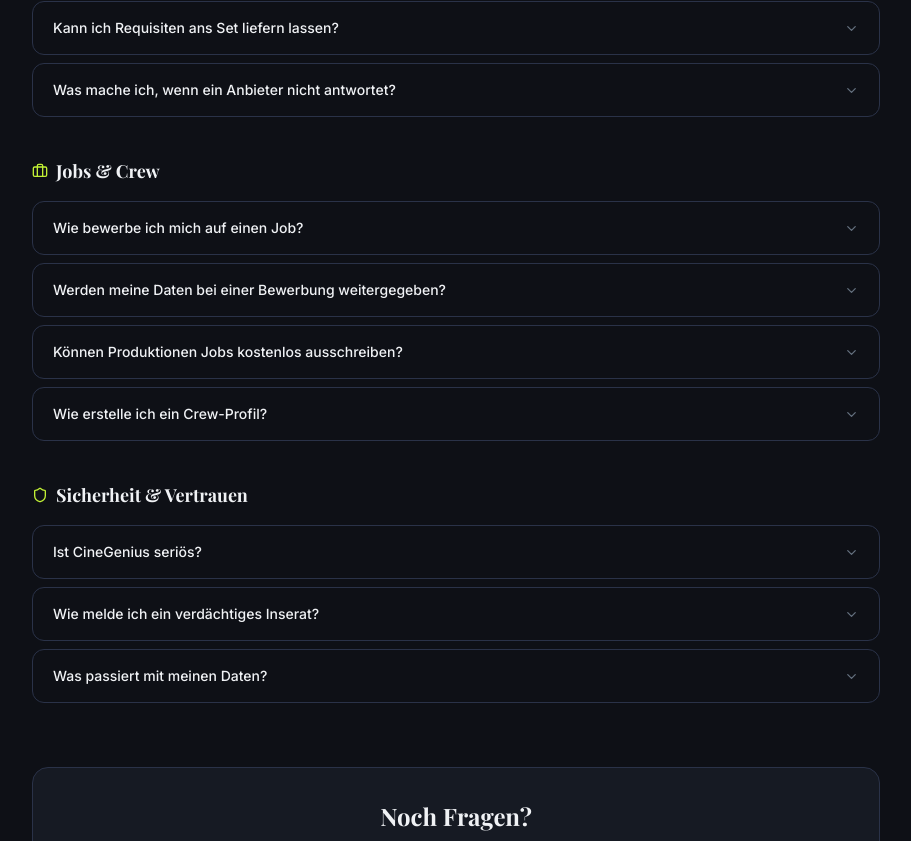
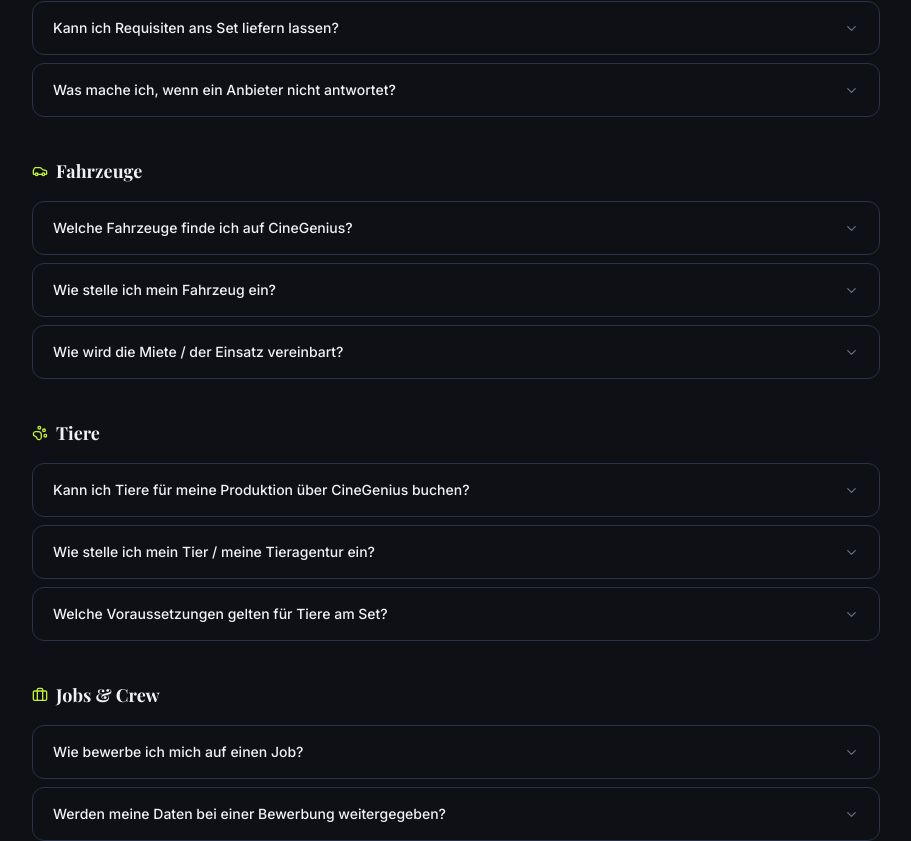
Before and after one commit to Cinegenius/Cinegenius, a Next.js app: page /help in a window 1280 px wide. Shown: the part 1240-2081 px from the top of the page, without its empty margins (184-1095 px from the left). Built offline with nearby package versions, Linux system fonts and the light colour scheme; no server answers.

Commit message:
update help center: add Tiere + Fahrzeuge sections, mention Tiere in platform description

```diff
--- a/app/help/page.tsx
+++ b/app/help/page.tsx
@@ -2,7 +2,7 @@
 
 import { useState } from "react";
 import Link from "next/link";
-import { Search, ChevronDown, ChevronUp, MessageSquare, Mail, BookOpen, MapPin, Package, Briefcase, Shield } from "lucide-react";
+import { Search, ChevronDown, ChevronUp, MessageSquare, Mail, BookOpen, MapPin, Package, Briefcase, Shield, Car, PawPrint } from "lucide-react";
 
 const categories = [
   {
@@ -11,7 +11,7 @@ const categories = [
     items: [
       {
         q: "Was ist CineGenius?",
-        a: "CineGenius ist der kostenlose Marktplatz für die Film- und Medienbranche im DACH-Raum. Du findest hier Locations, Crew & Talente, Requisiten, Equipment, Fahrzeuge und offene Jobs — alles an einem Ort, direkt ohne Vermittlungsagentur.",
+        a: "CineGenius ist der kostenlose Marktplatz für die Film- und Medienbranche im DACH-Raum. Du findest hier Locations, Crew & Talente, Requisiten, Equipment, Fahrzeuge, Tiere für Produktionen und offene Jobs — alles an einem Ort, direkt ohne Vermittlungsagentur.",
       },
       {
         q: "Brauche ich ein Konto zum Stöbern?",
@@ -60,6 +60,42 @@ const categories = [
       {
         q: "Was mache ich, wenn ein Anbieter nicht antwortet?",
         a: "Wenn du innerhalb von 2–3 Tagen keine Antwort erhältst, kannst du es nochmals versuchen oder einen anderen Anbieter kontaktieren. Du kannst uns auch unter support@cinegenius.co melden, wenn ein Inserat veraltet oder inaktiv wirkt.",
+      },
+    ],
+  },
+  {
+    icon: Car,
+    label: "Fahrzeuge",
+    items: [
+      {
+        q: "Welche Fahrzeuge finde ich auf CineGenius?",
+        a: "Auf CineGenius findest du Bild-Fahrzeuge (z. B. klassische Autos, Motorräder), Produktionsfahrzeuge (Kostümbus, Maske & Hair, Equipment-Transporter, Generator-Fahrzeuge, Darsteller-Trailer u. v. m.) sowie Oldtimer und Spezialfahrzeuge für Filmproduktionen.",
+      },
+      {
+        q: "Wie stelle ich mein Fahrzeug ein?",
+        a: "Klicke auf 'Inserat erstellen' und wähle die Kategorie 'Fahrzeug'. Für Produktionsfahrzeuge kannst du zusätzlich den genauen Fahrzeugtyp angeben (z. B. Kostümbus oder Generator-Fahrzeug). Nach einer kurzen Prüfung wird dein Inserat freigeschaltet.",
+      },
+      {
+        q: "Wie wird die Miete / der Einsatz vereinbart?",
+        a: "Preise, Verfügbarkeit und Konditionen klärt ihr direkt mit dem Anbieter per Nachricht. CineGenius stellt nur die Kontaktmöglichkeit bereit — keine Provision, keine Buchungsgebühren.",
+      },
+    ],
+  },
+  {
+    icon: PawPrint,
+    label: "Tiere",
+    items: [
+      {
+        q: "Kann ich Tiere für meine Produktion über CineGenius buchen?",
+        a: "Ja — im Bereich 'Tiere' findest du ausgebildete Filmtiere und erfahrene Tiertrainer/-innen für Foto- und Filmproduktionen. Von Hunden und Pferden bis zu Exoten — die Anbieter listen ihre Tiere mit Fotos, Ausbildungsstand und Einsatzbereichen.",
+      },
+      {
+        q: "Wie stelle ich mein Tier / meine Tieragentur ein?",
+        a: "Klicke auf 'Inserat erstellen' und wähle die Kategorie 'Tiere'. Beschreibe das Tier, seinen Ausbildungsstand und bisherige Produktionen, und lade aussagekräftige Fotos hoch.",
+      },
+      {
+        q: "Welche Voraussetzungen gelten für Tiere am Set?",
+        a: "Das ist Sache der jeweiligen Produktion und des Tierhalters. CineGenius empfiehlt, Tierschutzanforderungen, Versicherung und Betreuung vor Drehbeginn schriftlich zu klären. Halter und Produktion sind eigenverantwortlich für das Wohl der Tiere am Set.",
       },
     ],
   },
```
